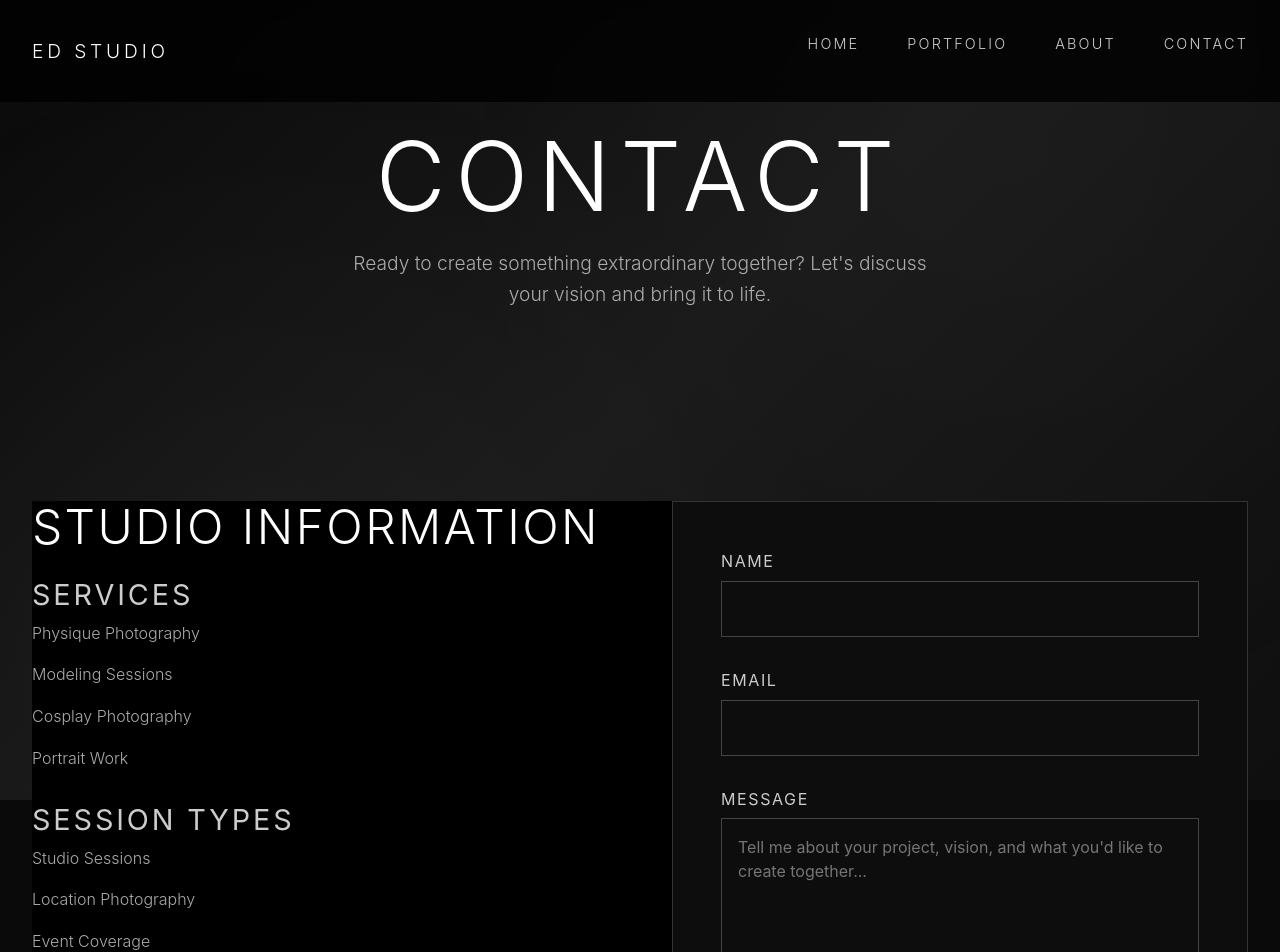
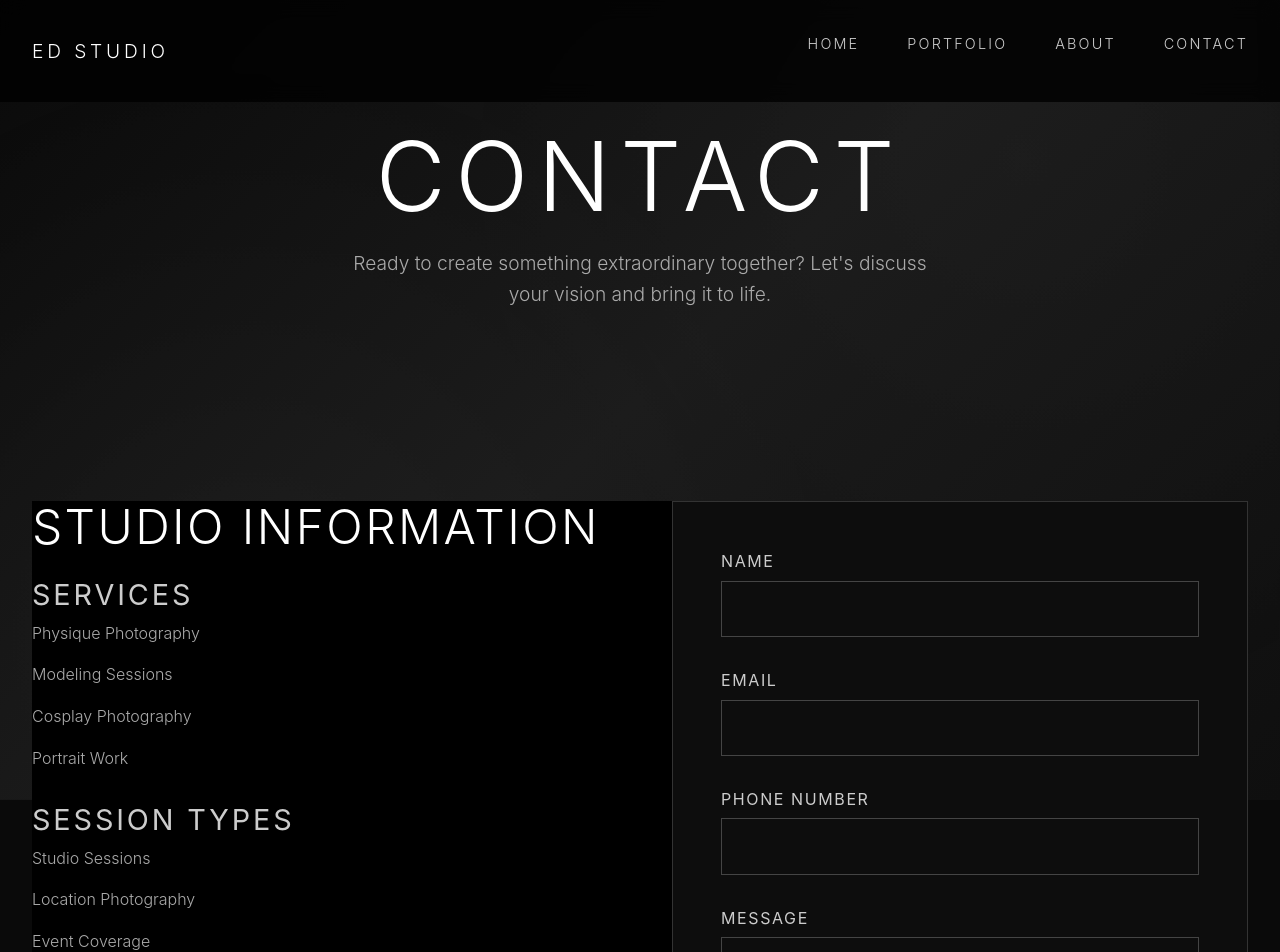
Before and after one commit to Birthright00/Ed-Studio, a React (Create React App) app: page /contact in a window 1280 px wide. Shown: the top 952 px of the page. Built offline with nearby package versions, Linux system fonts and the light colour scheme.

Commit message:
Added phone

```diff
--- a/src/components/Contact.js
+++ b/src/components/Contact.js
@@ -2,7 +2,7 @@ import React, { useState } from 'react';
 import emailjs from '@emailjs/browser';
 
 const Contact = () => {
-  const [formData, setFormData] = useState({ name: '', email: '', message: '' });
+  const [formData, setFormData] = useState({ name: '', email: '', phone: '', message: '' });
   const [isSubmitting, setIsSubmitting] = useState(false);
   const [submitStatus, setSubmitStatus] = useState('');
 
@@ -18,6 +18,8 @@ const Contact = () => {
         {
           title: `New Contact from ${formData.name}`,
           name: formData.name,
+          email: formData.email,
+          phone: formData.phone,
           message: formData.message,
           time: new Date().toLocaleString(),
           to_email: 'tang.edward.business@gmail.com'
@@ -26,7 +28,7 @@ const Contact = () => {
       );
 
       setSubmitStatus('Message sent successfully!');
-      setFormData({ name: '', email: '', message: '' });
+      setFormData({ name: '', email: '', phone: '', message: '' });
     } catch (error) {
       setSubmitStatus('Failed to send message. Please try again.');
       console.error('EmailJS error:', error);
@@ -166,6 +168,36 @@ const Contact = () => {
                   textTransform: 'uppercase',
                   letterSpacing: '0.1em'
                 }}>
+                  Phone Number
+                </label>
+                <input
+                  type="tel"
+                  value={formData.phone}
+                  onChange={(e) => setFormData({ ...formData, phone: e.target.value })}
+                  style={{
+                    width: '100%',
+                    padding: '1rem',
+                    background: 'transparent',
+                    border: '1px solid #444',
+                    color: '#ffffff',
+                    fontSize: '1rem',
+                    fontFamily: 'inherit',
+                    transition: 'border-color 0.3s ease'
+                  }}
+                  onFocus={(e) => e.target.style.borderColor = '#666'}
+                  onBlur={(e) => e.target.style.borderColor = '#444'}
+                />
+              </div>
+
+              <div style={{marginBottom: '2rem'}}>
+                <label style={{
+                  display: 'block',
+                  marginBottom: '0.5rem',
+                  color: '#cccccc',
+                  fontSize: '1rem',
+                  textTransform: 'uppercase',
+                  letterSpacing: '0.1em'
+                }}>
                   Message
                 </label>
                 <textarea
```
